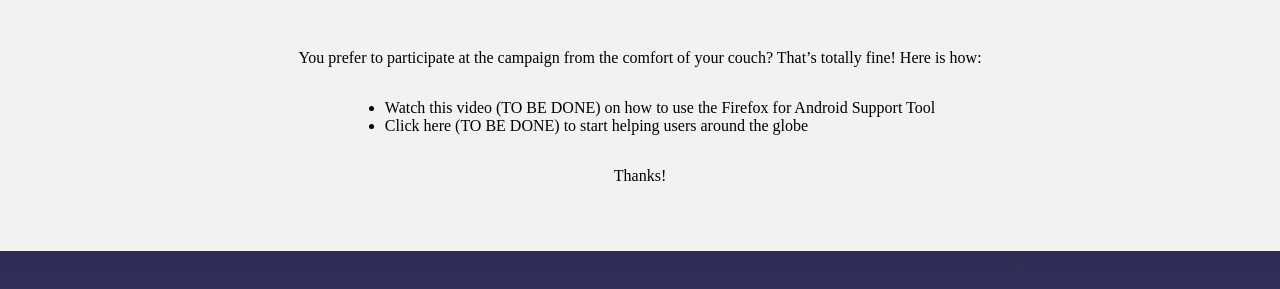
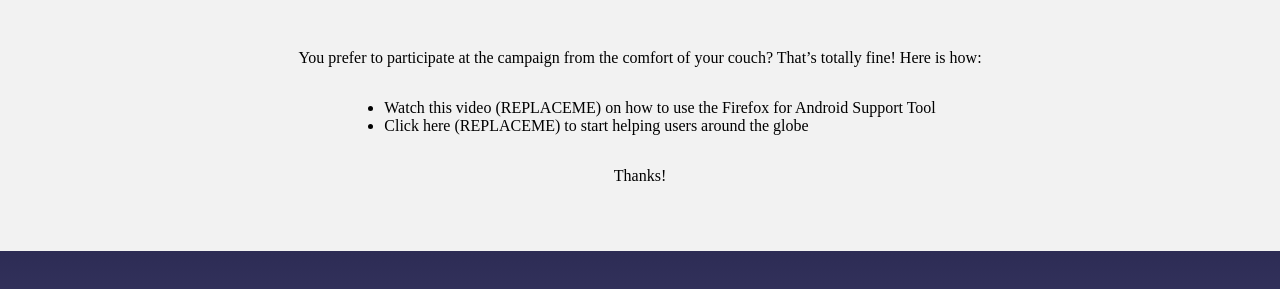
Before and after one commit to mozilla/sumo-playstore-campaign, a Jekyll site: the page built from _articles/participate.md, in a window 1280 px wide. Shown: the part 1359-1648 px from the top of the page. Built offline with Jekyll 4.4.1, drawn with Linux system fonts in a browser that asks for light colours; some web fonts are replaced; a script that is not in the unit is left out.

Commit message:
Add correct, easily searchable placeholder

```diff
--- a/_articles/participate.md
+++ b/_articles/participate.md
@@ -28,8 +28,8 @@ title: Attend an Event
   <p>You prefer to participate at the campaign from the comfort of your couch? That’s totally fine! Here is how:</p>
 
   <ul>
-    <li>Watch this video (TO BE DONE) on how to use the Firefox for Android Support Tool</li>
-    <li>Click here (TO BE DONE) to start helping users around the globe</li>
+    <li>Watch this video (REPLACEME) on how to use the Firefox for Android Support Tool</li>
+    <li>Click here (REPLACEME) to start helping users around the globe</li>
   </ul>
 
   <p>Thanks!</p>
```
Also changed, not shown: _articles/host.md (+1 -1 lines).
